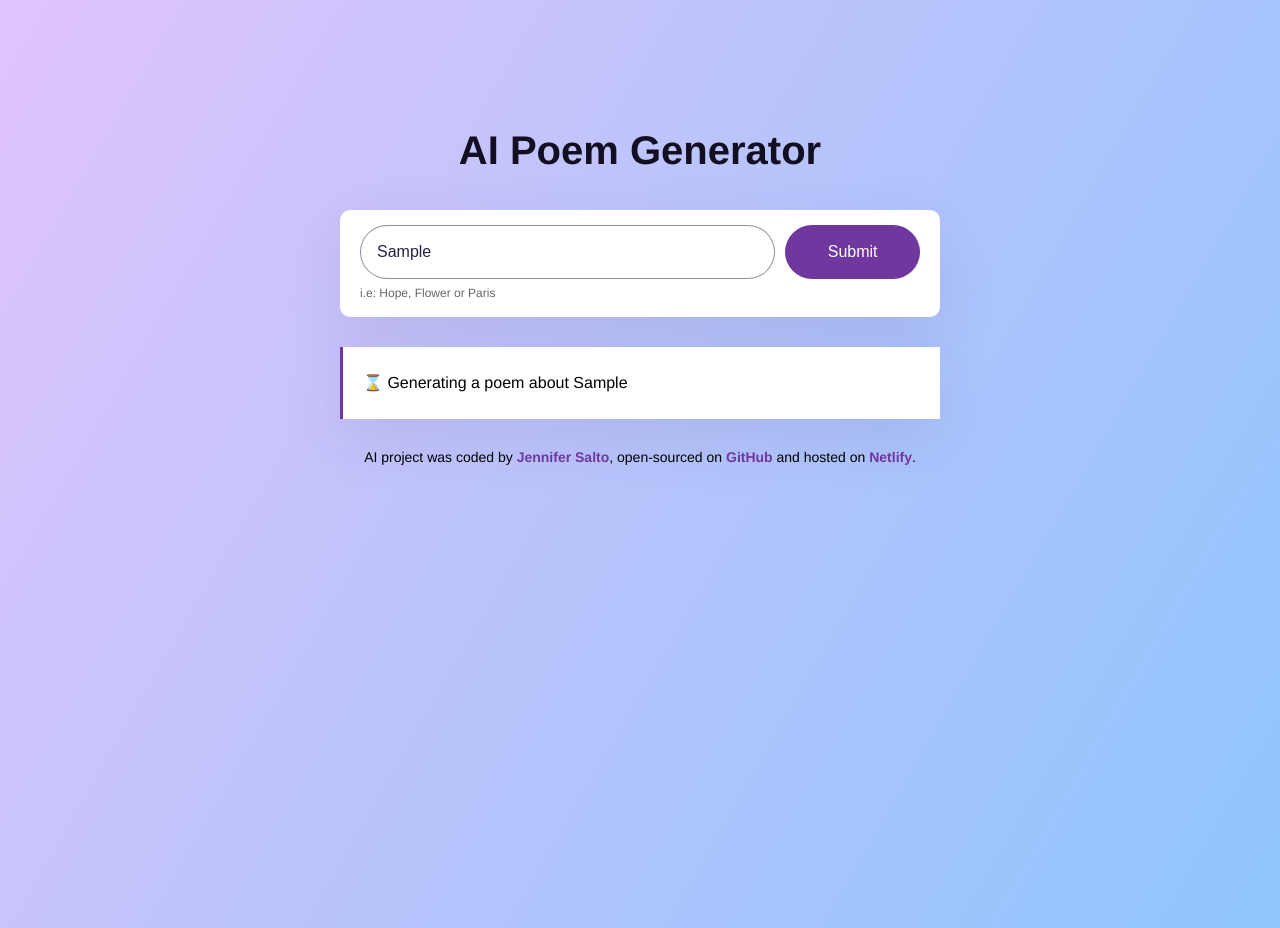
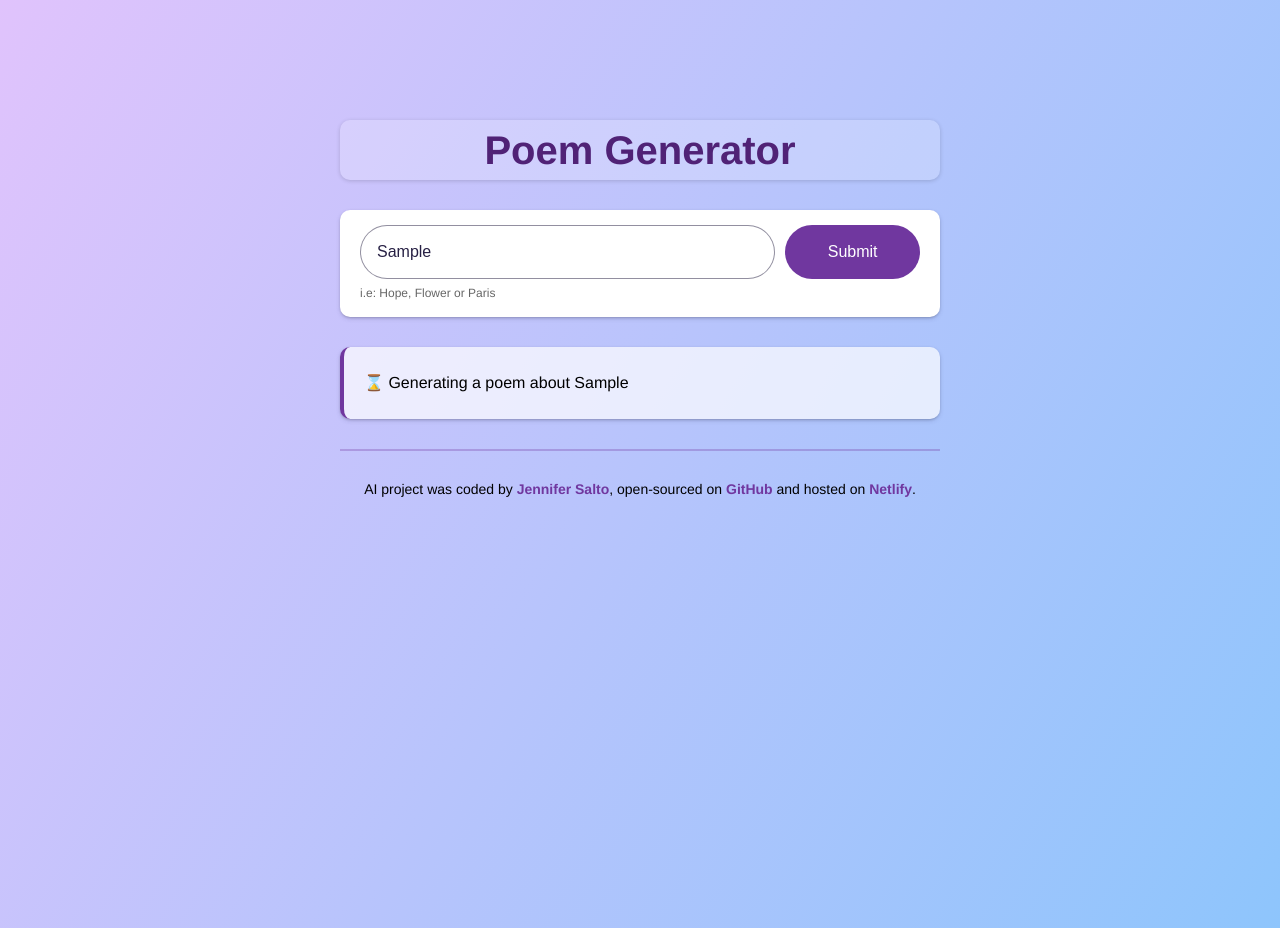
Before and after one commit to J101002/poem-generator, a plain HTML site: page index.html in a window 1280 px wide. Both pictures are taken after typing "Sample" into the empty fields and a click on the input 852 px from the left and 252 px from the top of the page. Drawn offline with nearby package versions, Linux system fonts and the light colour scheme; no server answers.

Commit message:
Update CSS

```diff
--- a/index.html
+++ b/index.html
@@ -11,7 +11,7 @@
   <body>
     <div class="container">
       <header>
-        <h1>AI Poem Generator</h1>
+        <h1>Poem Generator</h1>
       </header>
 
       <main>
@@ -32,7 +32,7 @@
         </div>
         <div class="poem hidden" id="poem"></div>
       </main>
-
+      <hr />
       <footer>
         AI project was coded by
         <a href="https://github.com/J101002" target="_blank">Jennifer Salto</a>, open-sourced on
--- a/src/style.css
+++ b/src/style.css
@@ -22,17 +22,21 @@ header {
 
 h1 {
   text-align: center;
+  border: 1px solid none;
+  border-radius: 10px;
+  background-color: rgba(255, 255, 255, 0.2);
+  box-shadow: rgba(0, 0, 0, 0.16) 0px 1px 4px;
   font-weight: 800;
   font-size: 40px;
   line-height: 1.5;
-  color: #130f22;
+  color:#502276;
 }
 
 .form-container {
   background-color: white;
   margin-bottom: 30px;
   border-radius: 10px;
-  box-shadow: 0px 20px 60px rgba(65, 50, 100, 0.1);
+  box-shadow: rgba(50, 50, 93, 0.25) 0px 2px 5px -1px, rgba(0, 0, 0, 0.3) 0px 1px 3px -1px;
   padding: 15px 20px;
 }
 
@@ -66,6 +70,7 @@ form {
   font-size: 16px;
   border-radius: 50px;
   padding: 14px 24px;
+  transition: all 200ms ease-in-out;
 }
 
 .submit-button:hover {
@@ -75,11 +80,12 @@ form {
 
 .poem {
   font-size: 16px;
-  background-color: #fff;
+  background-color: rgba(255, 255, 255, 0.7);
   padding: 20px;
   line-height: 2;
-  border-left: 3px solid #70379f;
-  box-shadow: 0px 20px 60px rgba(65, 50, 100, 0.1);
+  border-left: 4px solid #70379f;
+  box-shadow: rgba(50, 50, 93, 0.25) 0px 2px 5px -1px, rgba(0, 0, 0, 0.3) 0px 1px 3px -1px;
+  border-radius: 10px;
 }
 
 .poem strong {
@@ -93,7 +99,12 @@ form {
 footer {
   text-align: center;
   font-size: 14px;
-  margin-top: 30px;
+}
+
+hr {
+    border: 1px solid rgba(112, 55, 159, 0.3);
+    margin-top: 30px;
+    margin-bottom: 30px;
 }
 
 .generating {
```
